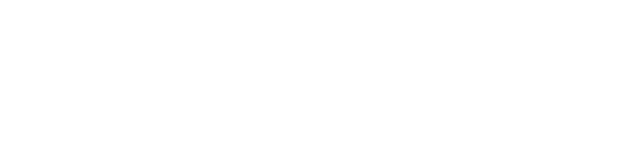
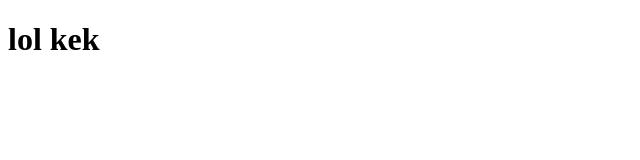
Before and after one commit to Vityler/project, a plain HTML site: page index.html in a window 1280 px wide. Shown: the whole page, without its empty margins (0-640 px from the left). Drawn offline with Linux system fonts and the light colour scheme.

Commit message:
index.html mod

```diff
--- a/index.html
+++ b/index.html
@@ -7,6 +7,9 @@
     <title>Hello world!</title>
 </head>
 <body>
+    <h1>lol kek
+
+    </h1>
 
 </body>
 </html>
```
